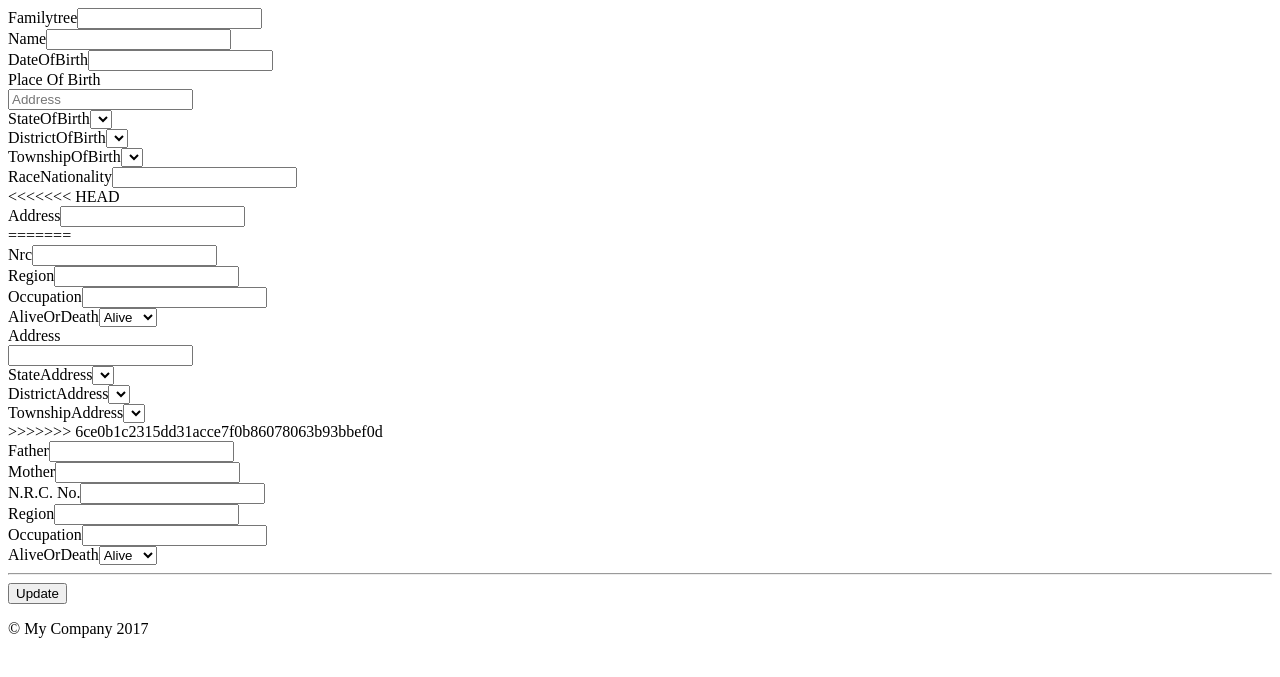
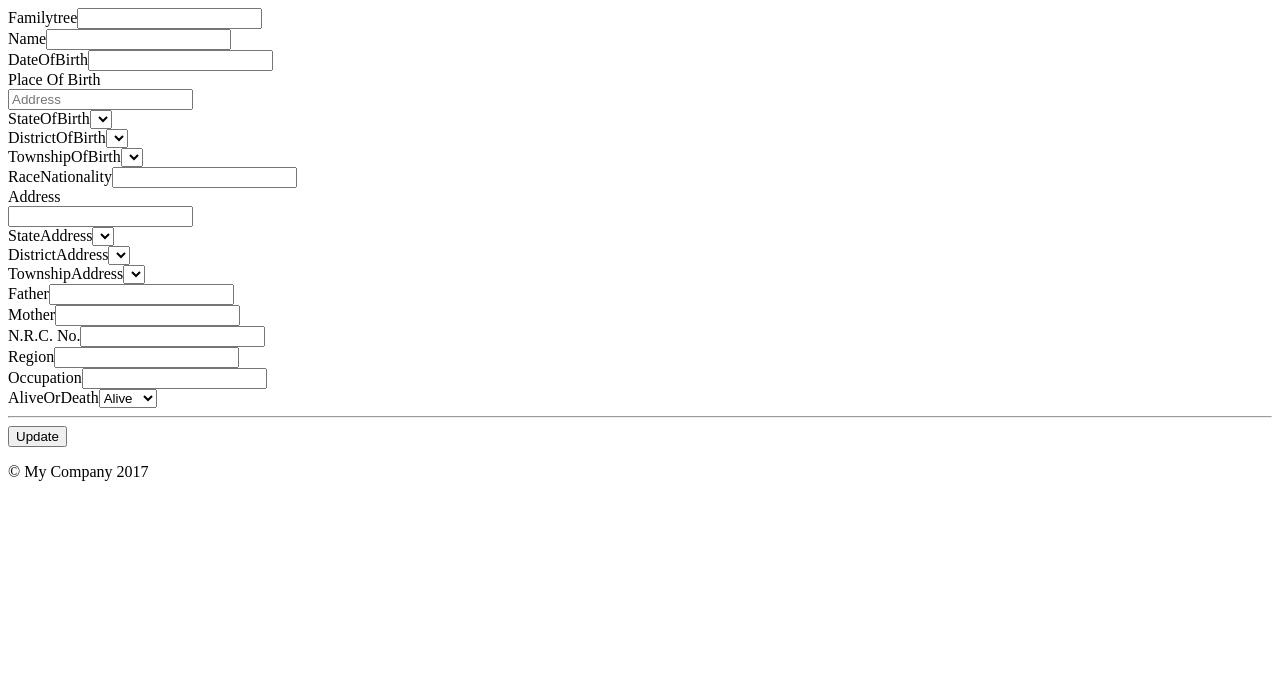
Before and after one commit to myanmaproject/myanma, a Yii app: template frontend/views/familytree/create.php in a window 1280 px wide. Shown: the top 677 px of the page. Run offline with PHP 8.4 and a stand-in for Yii, Linux system fonts and the light colour scheme; the template is opened without the code that fills it, so the values that code supplies are empty; form fields are guessed from the names that the template uses; some libraries are stand-ins or nearby versions.

Commit message:
no message

```diff
--- a/frontend/controllers/PassportController.php
+++ b/frontend/controllers/PassportController.php
@@ -281,7 +281,7 @@ if (!$Studied->save())print_r($Studied->errors);
                     $studied = $_POST['Passport']['studied2'];
                     $i++;
                 }elseif ($i ==2) {
-                    $studied = $_POST['Passport']['studied2'];
+                    $studied = $_POST['Passport']['studied3'];
                     $i++;
                 }
 
--- a/frontend/views/familytree/_form.php
+++ b/frontend/views/familytree/_form.php
@@ -80,6 +80,8 @@ echo $form->field($model, 'stateOfBirth', ['template' => '<div class=\"\">{input
                                         $("select#familytree-townshipofbirth").prop("disabled", true);
                                         $("select#familytree-townshipofbirth").val("");
                                     }else{
+                                        $("select#familytree-townshipofbirth").prop("disabled", true);
+                                        $("select#familytree-townshipofbirth").val("");
                                         $("select#familytree-districtofbirth").prop("disabled", false);
                                     }
 
@@ -125,19 +127,6 @@ echo $form->field($model, 'townshipOfBirth', ['template' => '<div class=\"\">{in
 
     <?= $form->field($model, 'raceNationality')->textInput(['maxlength' => true]) ?>
 
-<<<<<<< HEAD
-
-    <?= $form->field($model, 'address')->textInput(['maxlength' => true]) ?>
-=======
-    <?= $form->field($model, 'nrc')->textInput(['maxlength' => true]) ?>
-
-    <?= $form->field($model, 'region')->textInput(['maxlength' => true]) ?>
-
-    <?= $form->field($model, 'occupation')->textInput(['maxlength' => true]) ?>
-
-    <?= $form->field($model, 'aliveOrDeath')->dropDownList(['Alive' => 'Alive'
-            , 'Death' => 'Death']
-            ); ?>
 <div class="panel panel-default">
   <div class="panel-heading">Address</div>
   <div class="panel-body">
@@ -158,6 +147,8 @@ echo $form->field($model, 'stateAddress', ['template' => '<div class=\"\">{input
                                         $("select#familytree-townshipaddress").prop("disabled", true);
                                         $("select#familytree-townshipaddress").val("");
                                     }else{
+                                        $("select#familytree-townshipaddress").prop("disabled", true);
+                                        $("select#familytree-townshipaddress").val("");
                                         $("select#familytree-districtaddress").prop("disabled", false);
                                     }
 
@@ -196,7 +187,7 @@ echo $form->field($model, 'townshipAddress', ['template' => '<div class=\"\">{in
             'disabled' => 'disabled',
         ]);
 ?>
->>>>>>> 6ce0b1c2315dd31acce7f0b86078063b93bbef0d
+
 
 
 </div>
```
